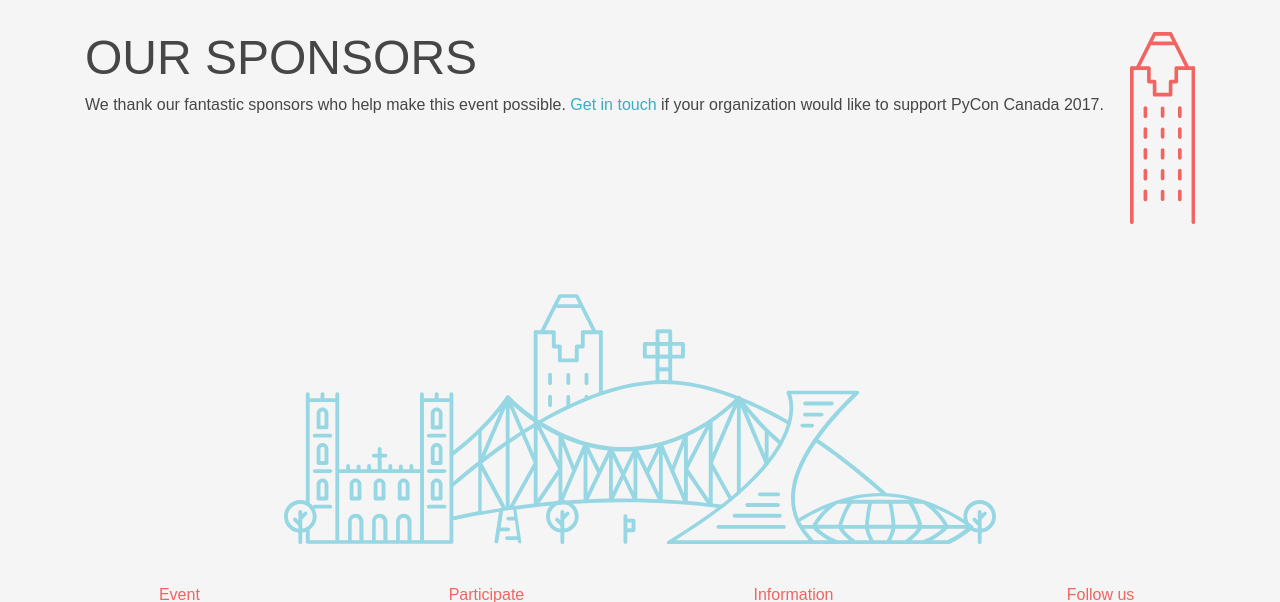
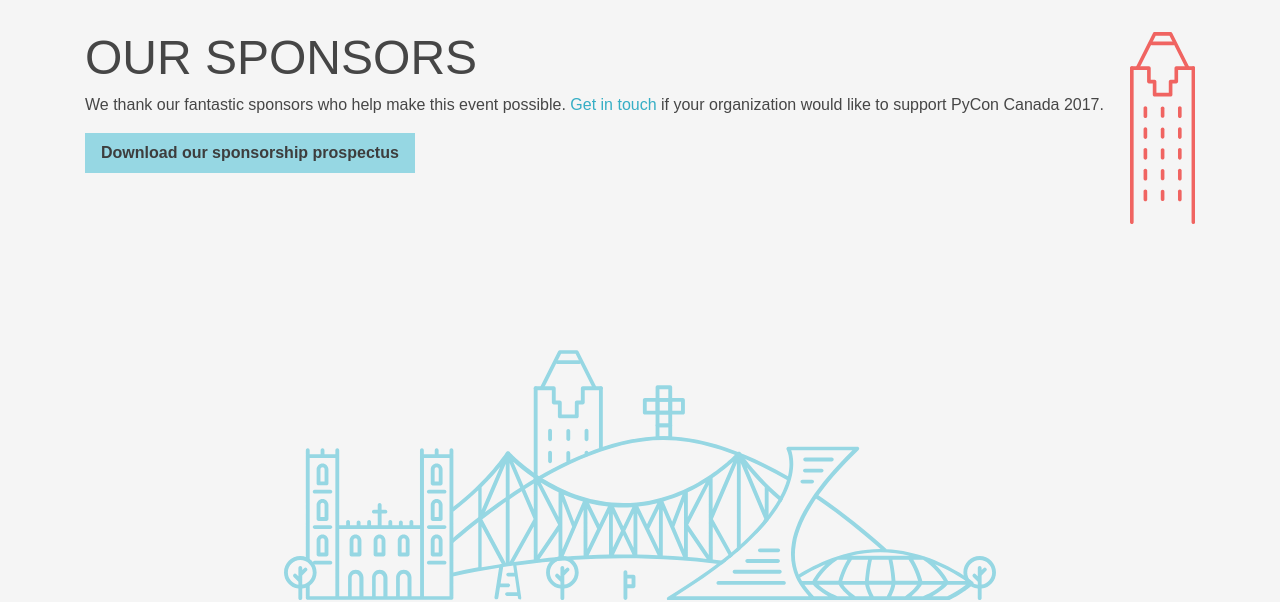
Before and after one commit to pyconca/2017-web, a Django app: page /sponsors/ in a window 1280 px wide. Shown: the part 70-672 px from the top of the page. Run offline with Django 3.2, Linux system fonts and the light colour scheme; data that the repository does not hold is empty; some libraries are stand-ins or nearby versions.

Commit message:
:sparkles: Add the sponsorship package to the sponsorship page.
 #32

```diff
--- a/pyconca2017/templates/pages/sponsors.html
+++ b/pyconca2017/templates/pages/sponsors.html
@@ -1,5 +1,5 @@
 {% extends "base.html" %}
-{% load i18n thumbnail bilingual %}
+{% load i18n thumbnail bilingual static %}
 
 {% block content %}
 
@@ -19,6 +19,10 @@
           2017.
         {% endblocktrans %}
       </p>
+
+      <div class="c-block-illustration__btn">
+        <a href="{% static "pdfs/pyconca2017-sponsorship-prospectus.pdf" %}" class="c-btn c-btn--primary">{% trans "Download our sponsorship prospectus" %}</a>
+      </div>
     </div>
 
     {% for level in sponsor_levels %}
```
Also changed, not shown: pyconca2017/locale/fr/LC_MESSAGES/django.po, 1 other file.
